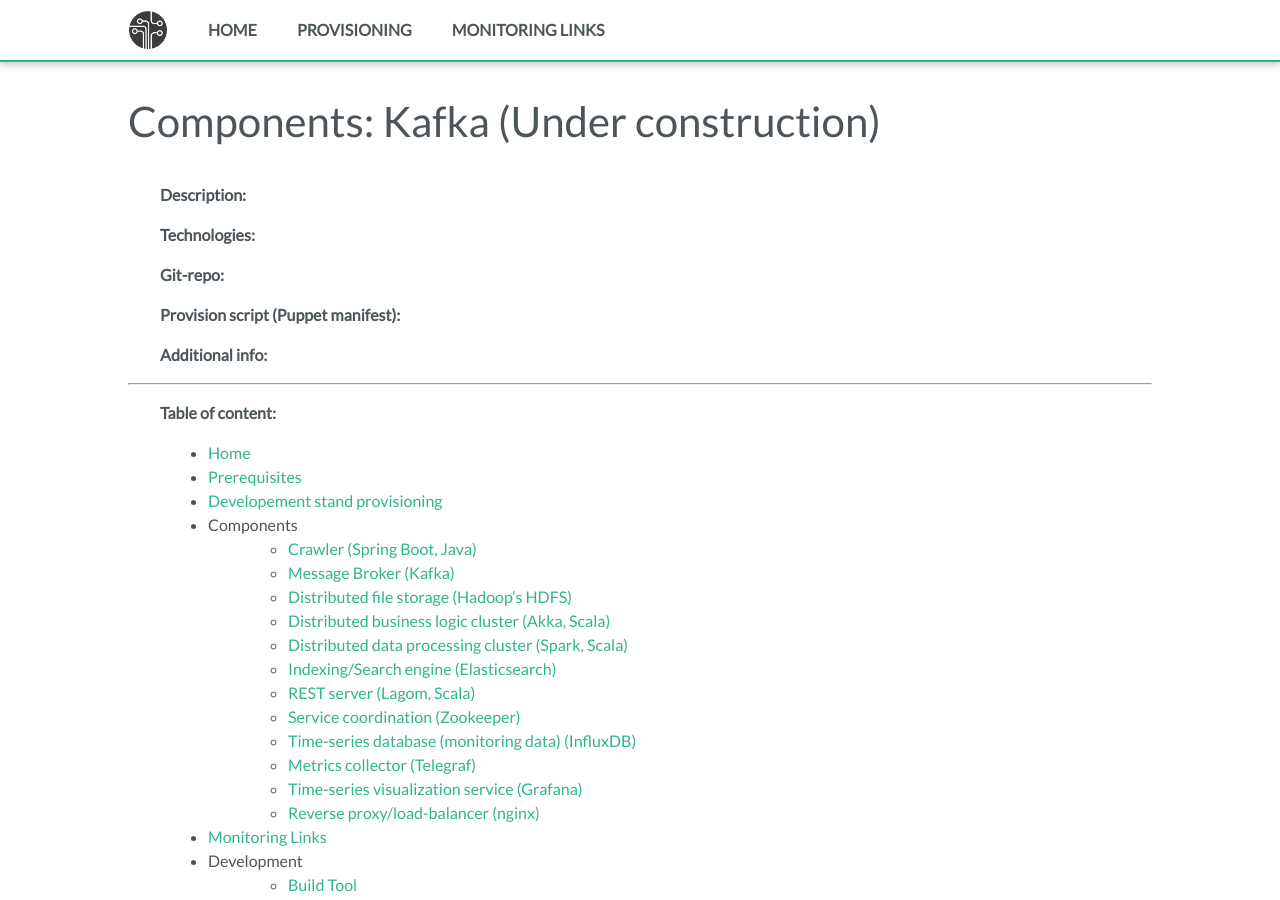
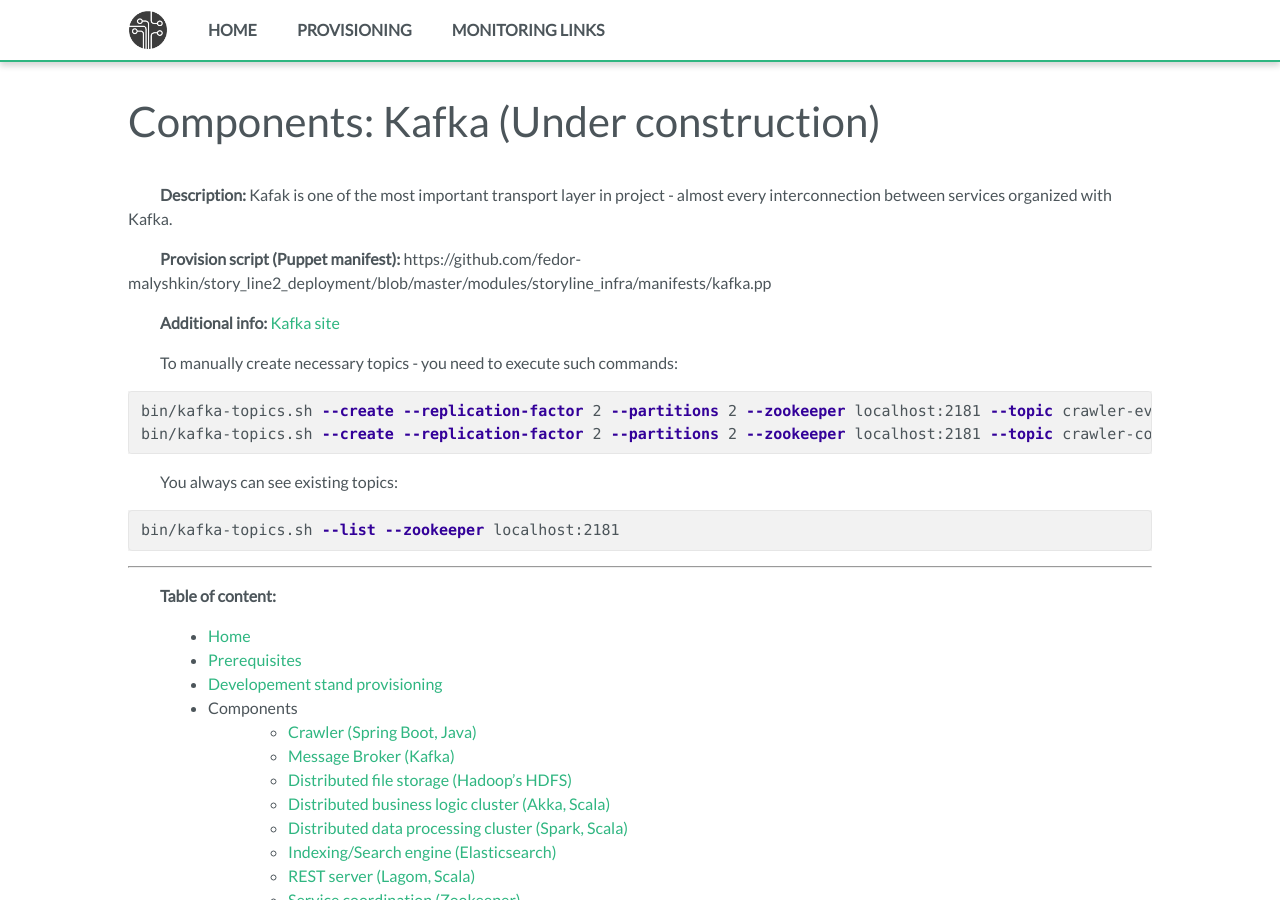
Before and after one commit to fedor-malyshkin/story_line2_build, a Jekyll site: the page built from docs/components/kafka.md, in a window 1280 px wide and 900 px high. Built offline with Jekyll 4.4.1, drawn with Linux system fonts in a browser that asks for light colours.

Commit message:
First part of corrections

````diff
--- a/docs/components/kafka.md
+++ b/docs/components/kafka.md
@@ -3,16 +3,24 @@ title: "Components: Kafka (Under construction)"
 layout: post
 permalink: components/kafka
 ---
-**Description:**
+**Description:** Kafak is one of the most important transport layer in project - almost every interconnection between services organized with Kafka.
 
-**Technologies:**
+**Provision script (Puppet manifest):** https://github.com/fedor-malyshkin/story_line2_deployment/blob/master/modules/storyline_infra/manifests/kafka.pp
 
-**Git-repo:**
+**Additional info:** [Kafka site](http://kafka.apache.org/)
 
-**Provision script (Puppet manifest):**
+To manually create necessary topics -  you need to execute such commands:
 
-**Additional info:**
+```sh
+bin/kafka-topics.sh --create --replication-factor 2 --partitions 2 --zookeeper localhost:2181 --topic crawler-events
+bin/kafka-topics.sh --create --replication-factor 2 --partitions 2 --zookeeper localhost:2181 --topic crawler-commands
+```
 
+You always can see existing topics:
+
+```sh
+bin/kafka-topics.sh --list --zookeeper localhost:2181
+```
 
 ---
 {% include toc.md %}
````
Also changed, not shown: 4 other files.
